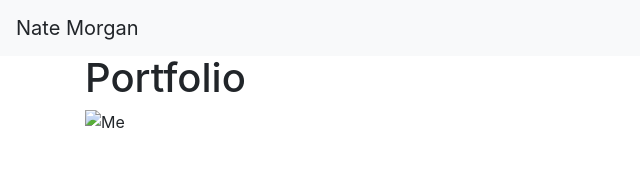
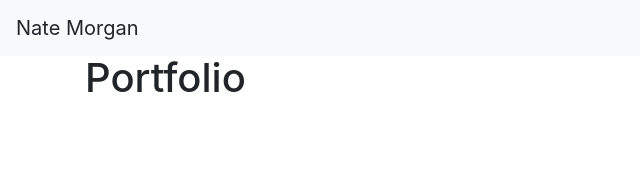
Before and after one commit to supernatmor/Bootstrap-Portfolio, a plain HTML site: page portfolio.html in a window 1280 px wide. Shown: the full height of the page, 0-640 px from the left. Drawn offline with nearby package versions, Linux system fonts and the light colour scheme.

Commit message:
psuedo code

```diff
--- a/portfolio.html
+++ b/portfolio.html
@@ -27,11 +27,7 @@
   					<h1>Portfolio</h1>
 				</div>
 				<div class="row">
-				  <div class="col-sm-3">
-				      <img src="..." alt="Me" height="200" width="175">
-				  </div>
-				  <div class="col-sm-9">
-				      </div>
+				  <!-- LINKS FOR PORTFOLIO GO HERE -->
 				  </div>
   			</div>
   			<div class="col-sm-4">
@@ -49,6 +45,6 @@
 		</div>
 	</div>
 
-</nav>
+<!--FOOTER GOES HERE-->
 </body>
 </html>
```
Also changed, not shown: contact.html (+2 -5 lines), index.html (+1 -1 lines).
